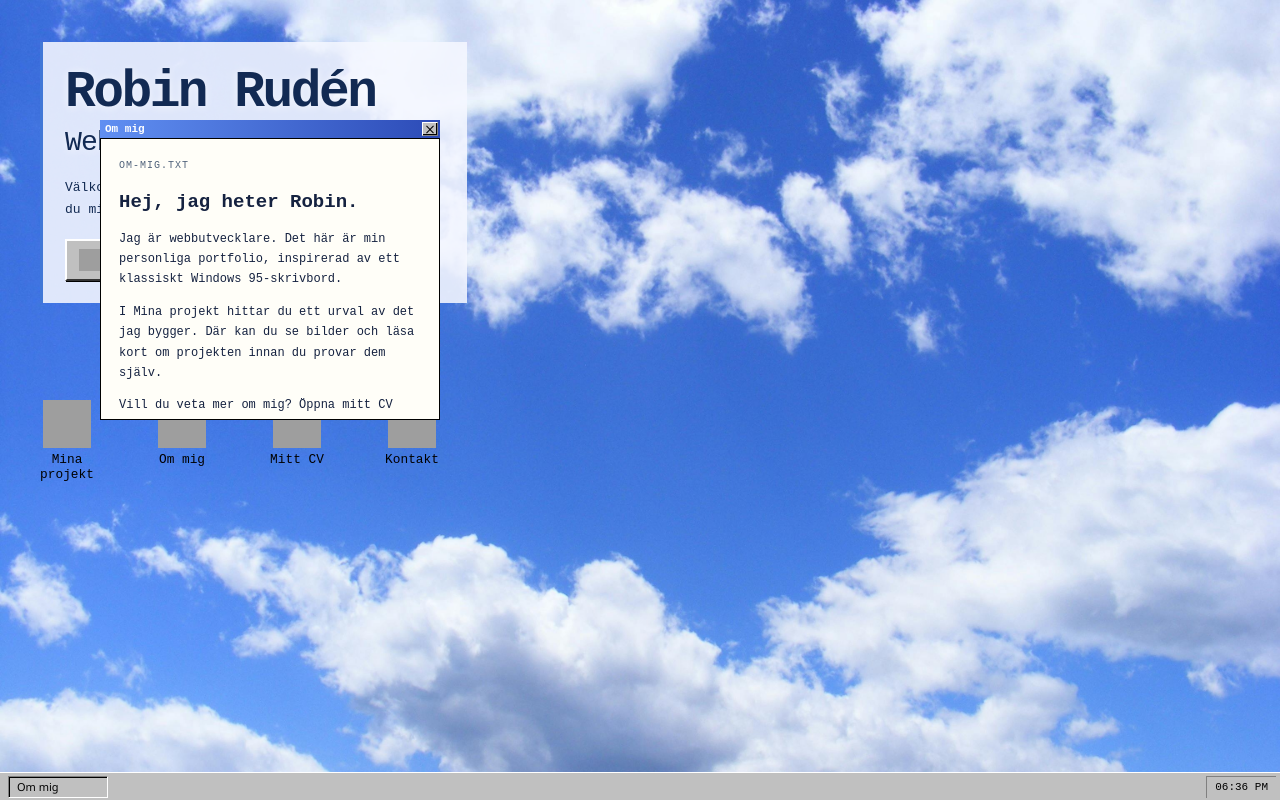
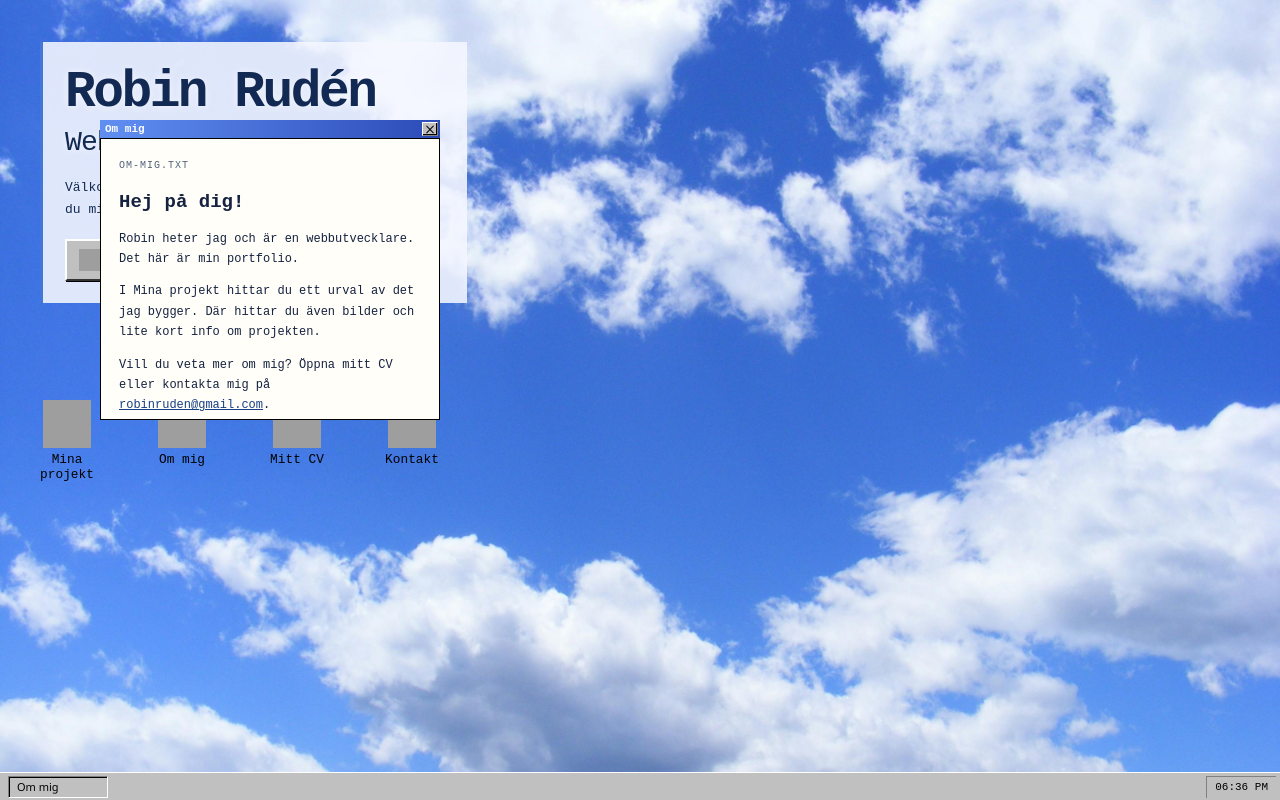
Before and after one commit to robinruden/robinruden.github.io, a React (Vite) app: page / in a window 1280 px wide. Both pictures are taken after a click on the button "Om mig". Built offline with nearby package versions, Linux system fonts and the light colour scheme; grey boxes are pictures that could not be loaded.

Commit message:
added some info in the about page

```diff
--- a/src/components/Desktop.jsx
+++ b/src/components/Desktop.jsx
@@ -16,7 +16,11 @@ export default function Desktop({ onIconClick }) {
         {/* <p className="desktop-hint">Ett klassiskt skrivbord. En personlig portfolio.</p> */}
       </section>
       {["Projects", "notepad", "resume", "contact"].map((id) => (
-        <DesktopIcon key={id} program={programs[id]} onOpen={() => onIconClick(id)} />
+        <DesktopIcon
+          key={id}
+          program={programs[id]}
+          onOpen={() => onIconClick(id)}
+        />
       ))}
     </main>
   )
--- a/src/components/Notepad.jsx
+++ b/src/components/Notepad.jsx
@@ -4,9 +4,9 @@ export default function Notepad() {
   return (
     <article className="about-document">
       <p className="about-file">OM-MIG.TXT</p>
-      <h2>Hej, jag heter Robin.</h2>
-      <p>Jag är webbutvecklare. Det här är min personliga portfolio, inspirerad av ett klassiskt Windows 95-skrivbord.</p>
-      <p>I Mina projekt hittar du ett urval av det jag bygger. Där kan du se bilder och läsa kort om projekten innan du provar dem själv.</p>
+      <h2>Hej på dig!</h2>
+      <p>Robin heter jag och är en webbutvecklare. Det här är min portfolio.</p>
+      <p>I Mina projekt hittar du ett urval av det jag bygger. Där hittar du även bilder och lite kort info om projekten.</p>
       <p>Vill du veta mer om mig? Öppna mitt CV eller kontakta mig på <a href="mailto:robinruden@gmail.com">robinruden@gmail.com</a>.</p>
     </article>
   )
```
